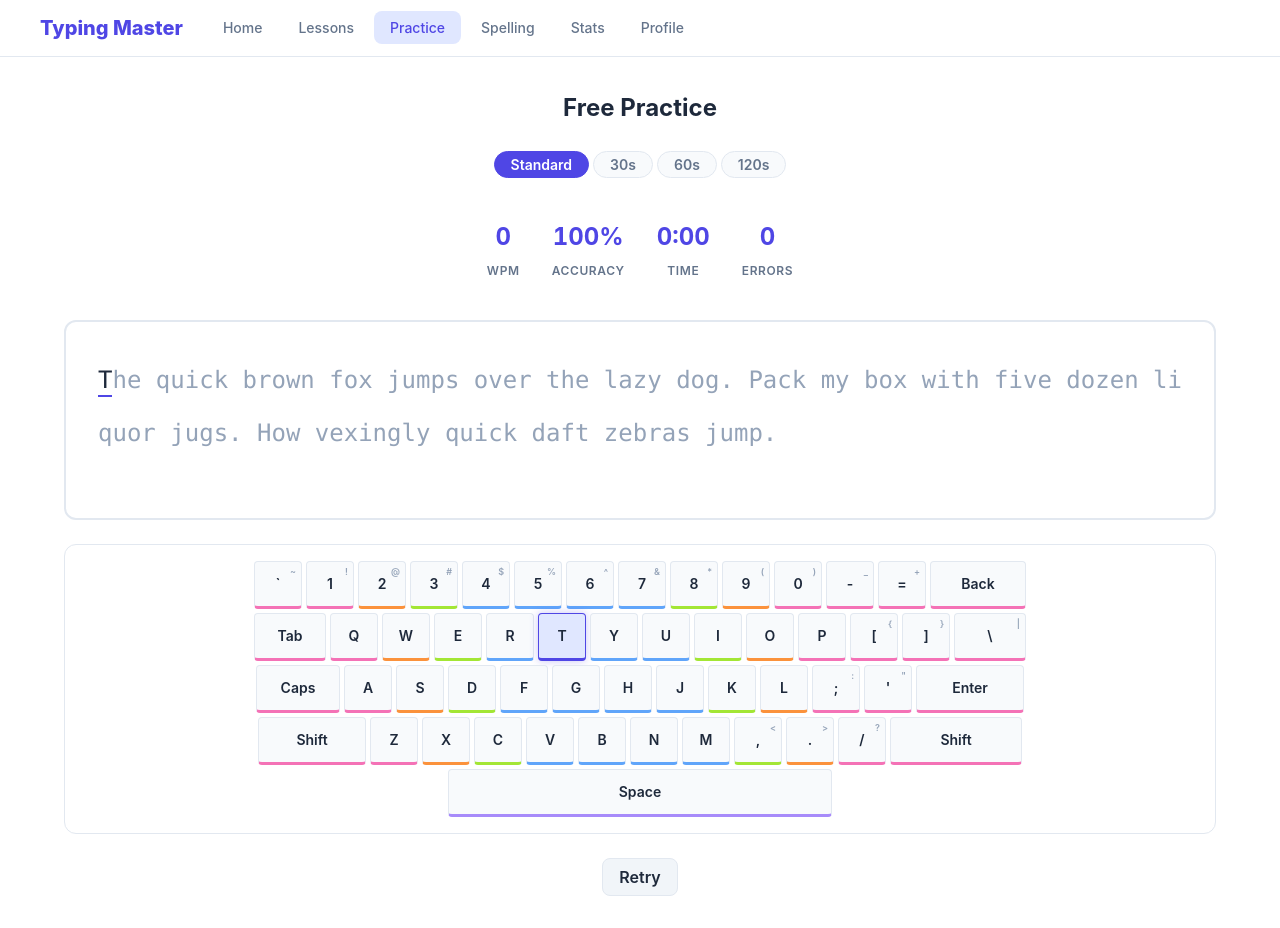
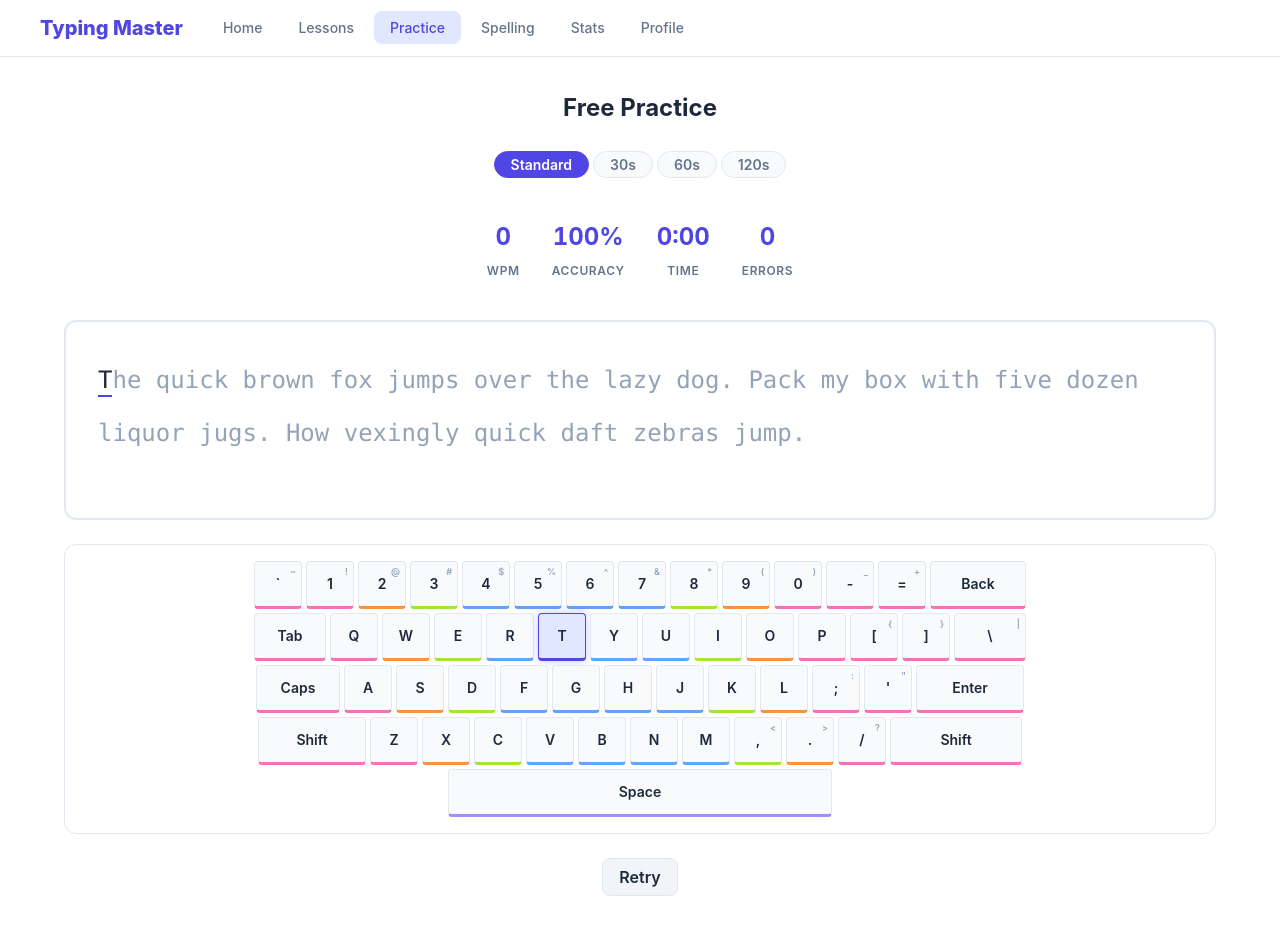
Before and after one commit to Kyle-Maher/typing-master, a React (Vite) app: page /typing in a window 1280 px wide. Built offline with nearby package versions, Linux system fonts and the light colour scheme.

Commit message:
Add Zen Mode
### Green Color Removed
* Errors shown in red and completed characters are greyed out

### Zen Mode
* Current character underline / cursor hidden

```diff
--- a/src/components/profile/ProfileForm.tsx
+++ b/src/components/profile/ProfileForm.tsx
@@ -80,6 +80,17 @@ export function ProfileForm() {
           Sound Effects
         </label>
       </div>
+
+      <div className={styles.field}>
+        <label className={styles.checkboxLabel}>
+          <input
+            type="checkbox"
+            checked={settings.zenMode ?? false}
+            onChange={(e) => updateSettings({ zenMode: e.target.checked })}
+          />
+          Zen Mode (hide cursor)
+        </label>
+      </div>
     </div>
   );
 }
--- a/src/components/typing/CharacterDisplay.module.css
+++ b/src/components/typing/CharacterDisplay.module.css
@@ -8,10 +8,6 @@
 
 .pending {
   color: var(--color-text-muted);
-}
-
-.correct {
-  color: var(--color-success);
 }
 
 .incorrect {
--- a/src/components/typing/CharacterDisplay.tsx
+++ b/src/components/typing/CharacterDisplay.tsx
@@ -2,7 +2,7 @@ import React from 'react';
 import clsx from 'clsx';
 import styles from './CharacterDisplay.module.css';
 
-export type CharState = 'pending' | 'correct' | 'incorrect' | 'current';
+export type CharState = 'pending' | 'incorrect' | 'current';
 
 interface CharacterDisplayProps {
   char: string;
--- a/src/components/typing/TypingArea.module.css
+++ b/src/components/typing/TypingArea.module.css
@@ -26,8 +26,12 @@
 
 .text {
   line-height: 2.2;
-  word-wrap: break-word;
   user-select: none;
+}
+
+.word {
+  display: inline-block;
+  white-space: nowrap;
 }
 
 .complete {
--- a/src/components/typing/TypingArea.tsx
+++ b/src/components/typing/TypingArea.tsx
@@ -1,6 +1,7 @@
 import { useEffect, useRef } from 'react';
 import { CharacterDisplay, type CharState } from './CharacterDisplay';
 import { useSound } from '@/hooks/useSound';
+import { useSettings } from '@/context/SettingsContext';
 import type { TypingEngine } from '@/hooks/useTypingEngine';
 import styles from './TypingArea.module.css';
 
@@ -12,7 +13,9 @@ export function TypingArea({ engine }: TypingAreaProps) {
   const { text, state, handleKey } = engine;
   const containerRef = useRef<HTMLDivElement>(null);
   const cursorRef = useRef<HTMLSpanElement>(null);
-  const { playKeystroke, playSuccess, playError } = useSound();
+  const { playSuccess, playError } = useSound();
+  const { settings } = useSettings();
+  const zenMode = settings.zenMode;
   const prevCursorRef = useRef(0);
 
   // Stable ref so the keydown listener never needs to be re-attached
@@ -38,18 +41,27 @@ export function TypingArea({ engine }: TypingAreaProps) {
         playSuccess();
       } else if (state.correct[state.cursor - 1] === false) {
         playError();
-      } else {
-        playKeystroke();
       }
     }
     prevCursorRef.current = state.cursor;
-  }, [state.cursor, state.isComplete, state.correct, playKeystroke, playSuccess, playError]);
+  }, [state.cursor, state.isComplete, state.correct, playSuccess, playError]);
 
   const getCharState = (index: number): CharState => {
-    if (index === state.cursor) return 'current';
-    if (index < state.cursor) return state.correct[index] ? 'correct' : 'incorrect';
+    if (index === state.cursor) return zenMode ? 'pending' : 'current';
+    if (index < state.cursor) return state.correct[index] ? 'pending' : 'incorrect';
     return 'pending';
   };
+
+  // Group chars into words (splitting on spaces) to prevent mid-word line breaks
+  const words: { chars: string[]; startIndex: number }[] = [];
+  let wordStart = 0;
+  for (let i = 0; i <= text.length; i++) {
+    if (i === text.length || text[i] === ' ') {
+      if (i > wordStart) words.push({ chars: text.slice(wordStart, i).split(''), startIndex: wordStart });
+      if (i < text.length) words.push({ chars: [' '], startIndex: i });
+      wordStart = i + 1;
+    }
+  }
 
   return (
     <div
@@ -61,9 +73,16 @@ export function TypingArea({ engine }: TypingAreaProps) {
       aria-live="off"
     >
       <div className={styles.text}>
-        {text.split('').map((char, i) => (
-          <span key={i} ref={i === state.cursor ? cursorRef : undefined}>
-            <CharacterDisplay char={char} state={getCharState(i)} />
+        {words.map((word) => (
+          <span key={word.startIndex} className={styles.word}>
+            {word.chars.map((char, j) => {
+              const i = word.startIndex + j;
+              return (
+                <span key={i} ref={i === state.cursor ? cursorRef : undefined}>
+                  <CharacterDisplay char={char} state={getCharState(i)} />
+                </span>
+              );
+            })}
           </span>
         ))}
       </div>
--- a/src/context/SettingsContext.tsx
+++ b/src/context/SettingsContext.tsx
@@ -12,6 +12,7 @@ const defaultSettings: UserSettings = {
   soundEnabled: true,
   showKeyboard: true,
   fontSize: 'medium',
+  zenMode: false,
 };
 
 const SettingsContext = createContext<SettingsContextValue | null>(null);
--- a/src/hooks/useSound.ts
+++ b/src/hooks/useSound.ts
@@ -29,11 +29,6 @@ export function useSound() {
   const enabled = useRef(settings.soundEnabled);
   enabled.current = settings.soundEnabled;
 
-  const playKeystroke = useCallback(() => {
-    if (!enabled.current) return;
-    playTone(800, 0.05, 0.05);
-  }, []);
-
   const playSuccess = useCallback(() => {
     if (!enabled.current) return;
     playTone(523, 0.1, 0.08);
@@ -46,5 +41,5 @@ export function useSound() {
     playTone(200, 0.15, 0.08);
   }, []);
 
-  return { playKeystroke, playSuccess, playError };
+  return { playSuccess, playError };
 }
--- a/src/types/user.ts
+++ b/src/types/user.ts
@@ -10,6 +10,7 @@ export interface UserSettings {
   soundEnabled: boolean;
   showKeyboard: boolean;
   fontSize: 'small' | 'medium' | 'large';
+  zenMode: boolean;
 }
 
 export interface ErrorDetail {
```
